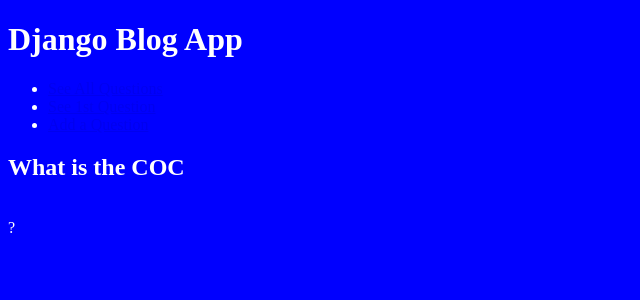
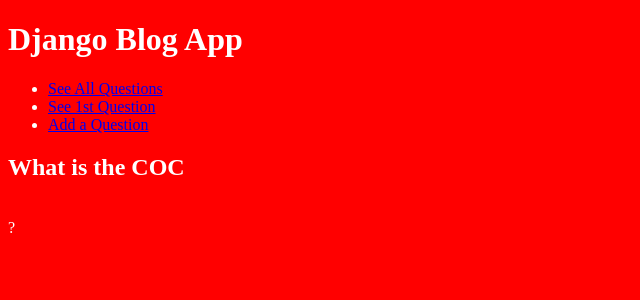
Before and after one commit to mageeli/the_know, a Django app: template templates/question/question.html in a window 1280 px wide. Shown: the top 300 px of the page, without its empty margins (0-640 px from the left). Run offline with Django 4.2, Linux system fonts and the light colour scheme; the template is opened without the code that fills it: values that come from a table or form of the project are taken from there, others are empty; data comes from the database, SQL or seed files in the repository.

Commit message:
update some paths

```diff
--- a/questions/static/style.css
+++ /dev/null
@@ -1,4 +0,0 @@
-body {
-    background: blue;
-    color: white;
-}
--- a/questions/views.py
+++ b/questions/views.py
@@ -12,16 +12,16 @@ from .models import Question
 
 
 class QuestionsView(ListView):
-    template_name = "/question/questions.html"
+    template_name = "question/questions.html"
     model = Question
 
 class QuestionDetailView(DetailView):
-    template_name = "/question/question.html"
+    template_name = "question/question.html"
     model = Question
 
 
 class AddQuestionView(CreateView):
-    template_name = '/question/add_question.html'
+    template_name = 'question/add_question.html'
     model = Question
     fields = ['title', 'body']
 
--- a/static/style.css
+++ b/static/style.css
@@ -1,4 +1,4 @@
 body {
-    background: blue;
+    background: red;
     color: white;
 }
--- a/the_know/settings.py
+++ b/the_know/settings.py
@@ -28,7 +28,7 @@ BASE_DIR = Path(__file__).resolve().parent.parent
 #SECRET_KEY = 'django-insecure-3@yf15_8v9a@8_buyl0*n1r-95f4)_bd4uy$4*!+xc4p(goud_'
 SECRET_KEY = os.getenv("DJANGO_SECRET_KEY", get_random_secret_key())
 # SECURITY WARNING: don't run with debug turned on in production!
-DEBUG = os.getenv("DEBUG", "False") == "True"
+DEBUG = os.getenv("DEBUG", "True") == "True"
 DEVELOPMENT_MODE = os.getenv("DEVELOPMENT_MODE", "True") == "True"
 
 ALLOWED_HOSTS = os.getenv("DJANGO_ALLOWED_HOSTS", "127.0.0.1,localhost,mousaageeli.me,theknow-eh7h4.ondigitalocean.app").split(",")
@@ -63,7 +63,7 @@ ROOT_URLCONF = 'the_know.urls'
 TEMPLATES = [
     {
         'BACKEND': 'django.template.backends.django.DjangoTemplates',
-        'DIRS': ['/templates'],
+        'DIRS': ['templates'],
         'APP_DIRS': True,
         'OPTIONS': {
             'context_processors': [
@@ -133,7 +133,7 @@ USE_TZ = True
 # Static files (CSS, JavaScript, Images)
 # https://docs.djangoproject.com/en/4.0/howto/static-files/
 
-STATIC_URL = '/static/'
+STATIC_URL = 'static/'
 STATIC_ROOT = os.path.join(BASE_DIR, "staticfiles")
 
 # Default primary key field type
```
